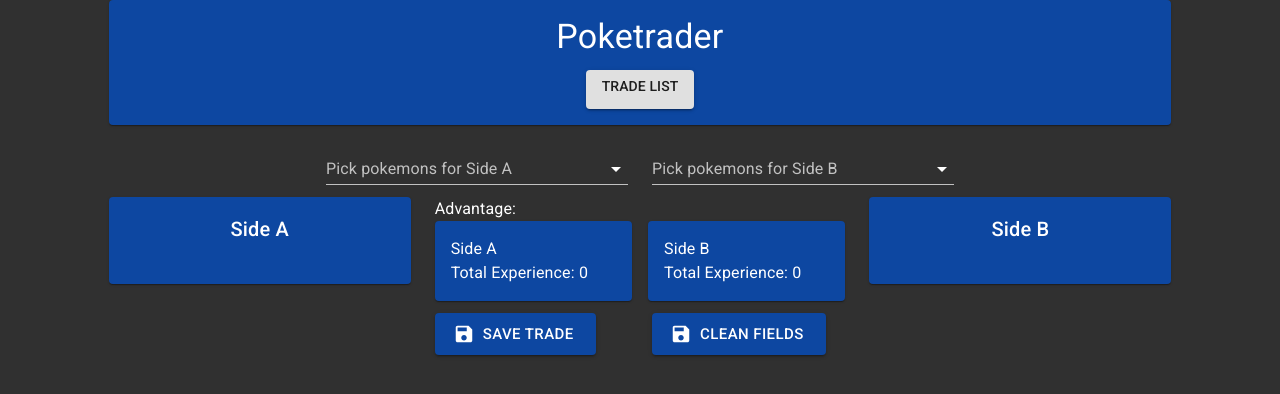
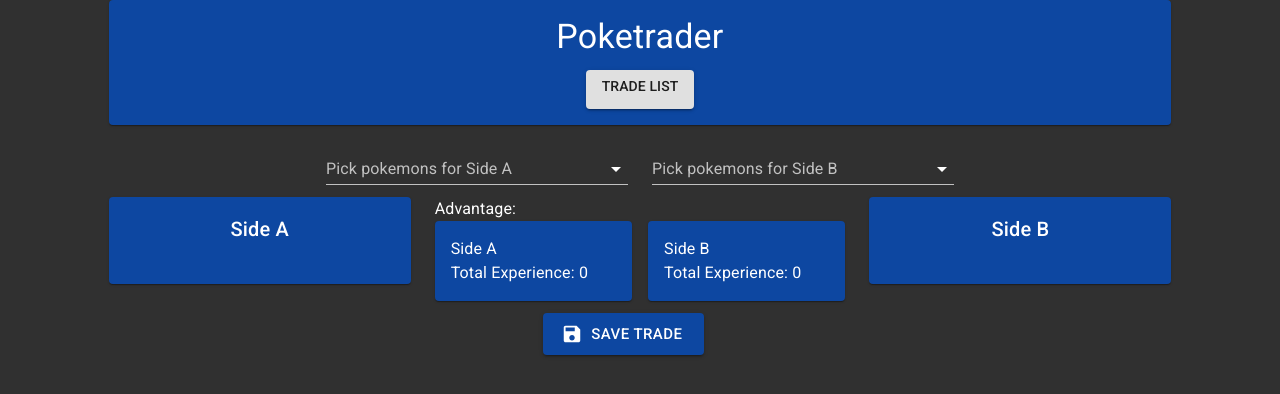
Before and after one commit to matheus510/bx-poketrader, a Next.js app: page / in a window 1280 px wide. Shown: the top 394 px of the page. Built offline with nearby package versions, Linux system fonts and the light colour scheme.

Commit message:
remove button clean fields

```diff
--- a/components/PokeFooter.js
+++ b/components/PokeFooter.js
@@ -95,7 +95,7 @@
                 Save trade
               </Button>
             </Grid>
-            <Grid item xs={2}>
+{/*             <Grid item xs={2}>
               <Button
                 variant="contained"
                 color="primary"
@@ -106,7 +106,7 @@
               >
                 Clean fields
               </Button>
-            </Grid>
+            </Grid> */}
           </Grid>
 			);
 		}
```
